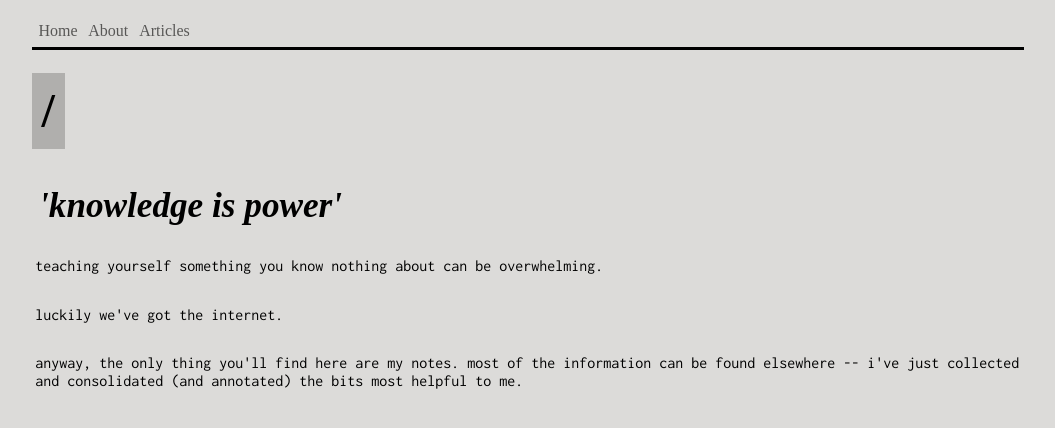
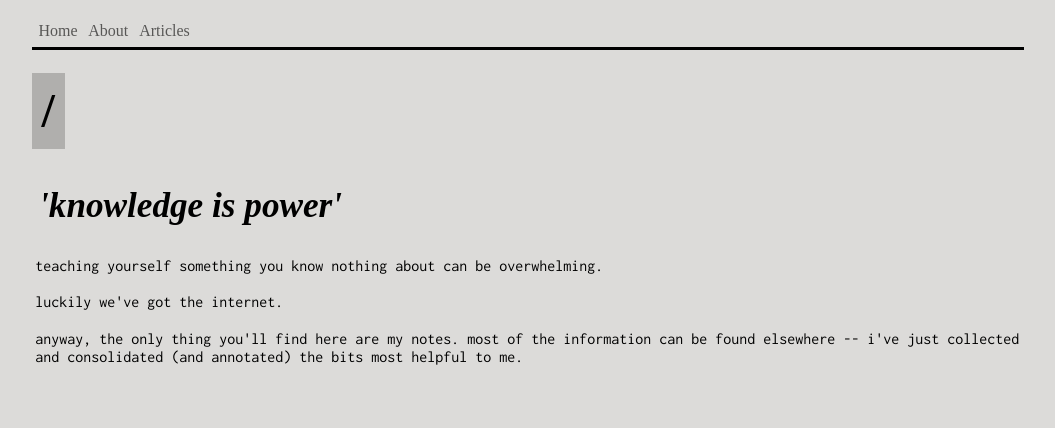
Before and after one commit to msawangwan/msawangwan.github.io, a Jekyll site: the page built from index.html, in a window 1280 px wide. Shown: the top 428 px of the page, without its empty margins (112-1167 px from the left). Built offline with Jekyll 4.4.1, drawn with Linux system fonts in a browser that asks for light colours; some web fonts are replaced.

Commit message:
adjust line break spacing

```diff
--- a/css/style.css
+++ b/css/style.css
@@ -16,7 +16,7 @@ div {
   box-sizing: border-box;
 }
 
-br {
+.br-spacer {
   margin: 0.2em;
 }
 
--- a/index.html
+++ b/index.html
@@ -28,14 +28,17 @@ layout: scaffolding
       <div class='content-container'>
         <p>
           teaching yourself something you know nothing about can be overwhelming.
-        </p><br/>
+        </p>
+        <p class='br-spacer'></p>
         <p>
           luckily we've got the internet.
-        </p><br/>
+        </p>
+        <p class='br-spacer'></p>
         <p>
           anyway, the only thing you'll find here are my notes. most of the information can be found elsewhere -- i've
           just collected and consolidated (and annotated) the bits most helpful to me.
-        </p><br/>
+        </p>
+        <p class='br-spacer'></p>
       </div>
     </section>
 
```
